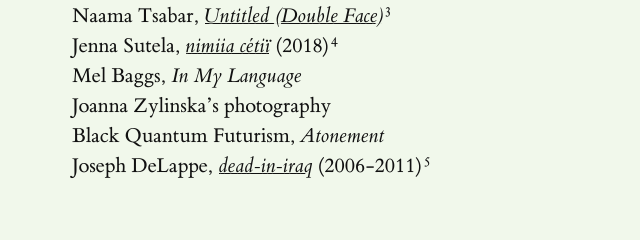
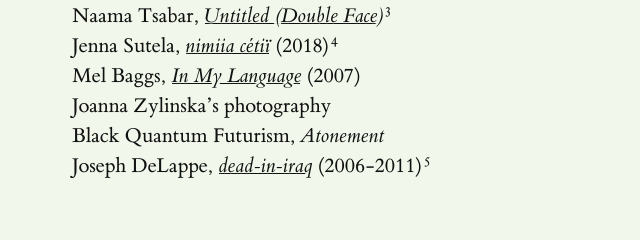
Before and after one commit to teriyake/hcah-seminar-s24, a website: page index.html in a window 1280 px wide. Shown: the part 4493-4733 px from the top of the page, 128-768 px from the left. Drawn offline with Linux system fonts and the light colour scheme; files whose address does not match are found by name.

Commit message:
Update index.html

```diff
--- a/index.html
+++ b/index.html
@@ -276,7 +276,7 @@
               >here</a
             ></span
           ><br />
-          Mel Baggs, <cite>In My Language</cite><br />
+          Mel Baggs, <a href="https://youtu.be/JnylM1hI2jc/"><cite>In My Language</cite></a> (2007)<br />
           Joanna Zylinska’s photography<br />
           Black Quantum Futurism, <cite>Atonement</cite><br />
           Joseph DeLappe,
```
